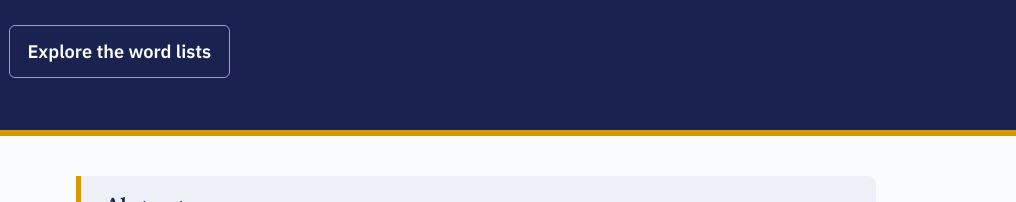
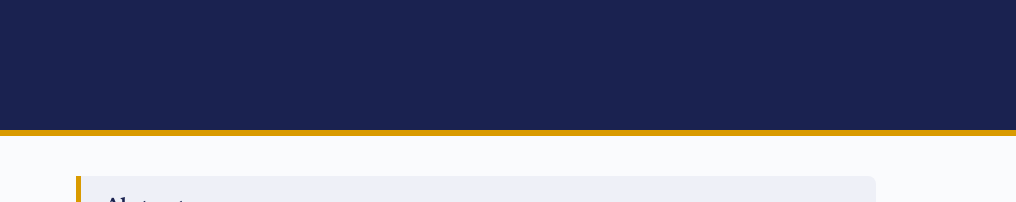
Before and after one commit to adityakumar190/hindi-bhojpuri-stopwords, a plain HTML site: page index.html in a window 1280 px wide. Shown: the part 540-742 px from the top of the page, 264-1280 px from the left. Drawn offline with Linux system fonts and the light colour scheme.

Commit message:
Update index.html

```diff
--- a/index.html
+++ b/index.html
@@ -111,7 +111,6 @@ footer a{color:#fff}
   </dl>
   <div class="btns">
    <a class="btn main" href="https://github.com/adityakumar190/hindi-bhojpuri-stopwords" target="_blank" rel="noopener noreferrer"><svg viewBox="0 0 16 16" aria-hidden="true"><path d="M8 0C3.58 0 0 3.58 0 8c0 3.54 2.29 6.53 5.47 7.59.4.07.55-.17.55-.38 0-.19-.01-.82-.01-1.49-2.01.37-2.53-.49-2.69-.94-.09-.23-.48-.94-.82-1.13-.28-.15-.68-.52-.01-.53.63-.01 1.08.58 1.23.82.72 1.21 1.87.87 2.33.66.07-.52.28-.87.51-1.07-1.78-.2-3.64-.89-3.64-3.95 0-.87.31-1.59.82-2.15-.08-.2-.36-1.02.08-2.12 0 0 .67-.21 2.2.82.64-.18 1.32-.27 2-.27.68 0 1.36.09 2 .27 1.53-1.04 2.2-.82 2.2-.82.44 1.1.16 1.92.08 2.12.51.56.82 1.27.82 2.15 0 3.07-1.87 3.75-3.65 3.95.29.25.54.73.54 1.48 0 1.07-.01 1.93-.01 2.2 0 .21.15.46.55.38A8.013 8.013 0 0016 8c0-4.42-3.58-8-8-8z"/></svg>View on GitHub</a>
-   <a class="btn" href="#lexicon">Explore the word lists</a>
   </div>
  </div>
  <aside class="spec" aria-label="Example of stop-word removal">
```
